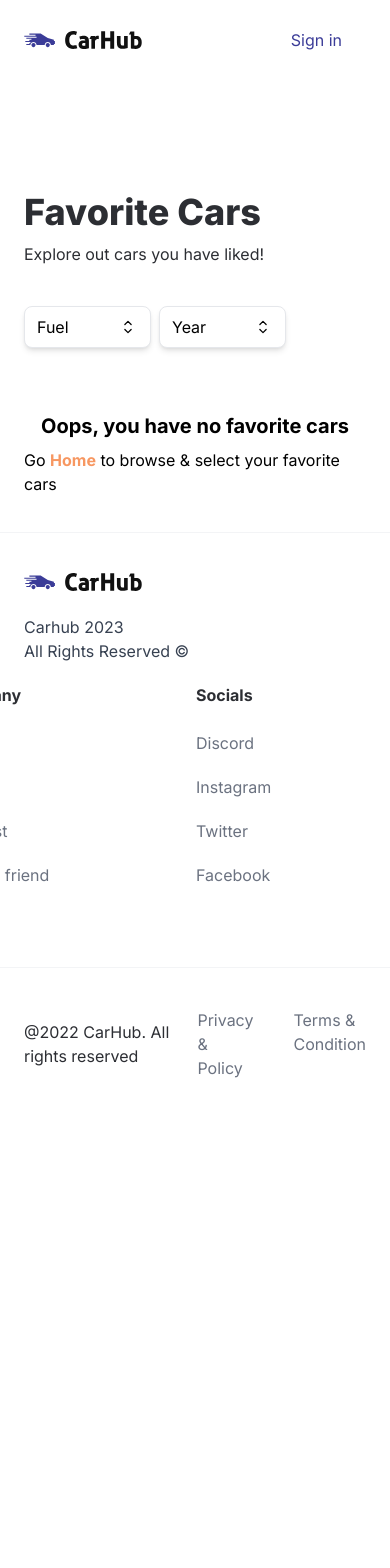
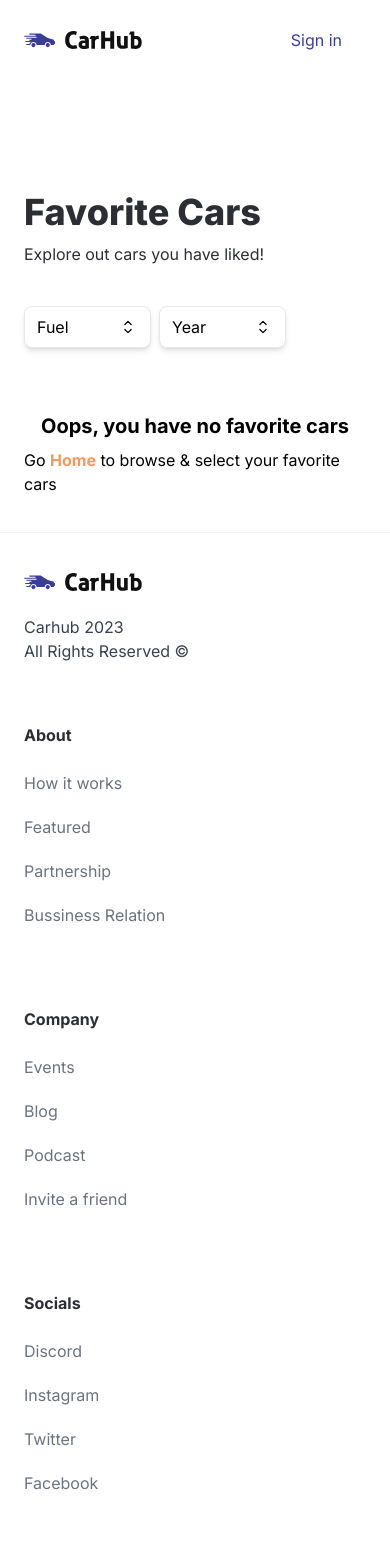
Before and after one commit to Grucy/Car_shocase, a Next.js app: page /my-favorites in a window 390 px wide. Shown: the top 1568 px of the page. Before the commit the page ends 1120 px from the top, so only its background shows below. Built offline with nearby package versions, Linux system fonts and the light colour scheme.

Commit message:
footer fix

```diff
--- a/components/Footer.tsx
+++ b/components/Footer.tsx
@@ -20,7 +20,7 @@ const Footer = () => (
         </p>
       </div>
 
-      <div className='flex-1 w-full flex justify-end gap-20'>
+      <div className='flex-1 w-full flex md:justify-end flex-wrap max-md:mt-10 gap-20'>
         {footerLinks.map((item) => (
           <div
             key={item.title}
@@ -43,10 +43,10 @@ const Footer = () => (
       </div>
     </div>
 
-    <div className='flex justify-between items-center mt-10 border-t border-gray-100 sm:px-16 px-6 py-10'>
+    <div className='flex justify-between items-center flex-wrap mt-10 border-t border-gray-100 sm:px-16 px-6 py-10'>
       <p>@2022 CarHub. All rights reserved</p>
 
-      <div className='flex-1 flex justify-end gap-10'>
+      <div className='flex-1 flex sm:justify-end justify-center max-sm:mt-4 gap-10'>
         <Link href='/' className='text-gray-500'>
           Privacy & Policy
         </Link>
```
